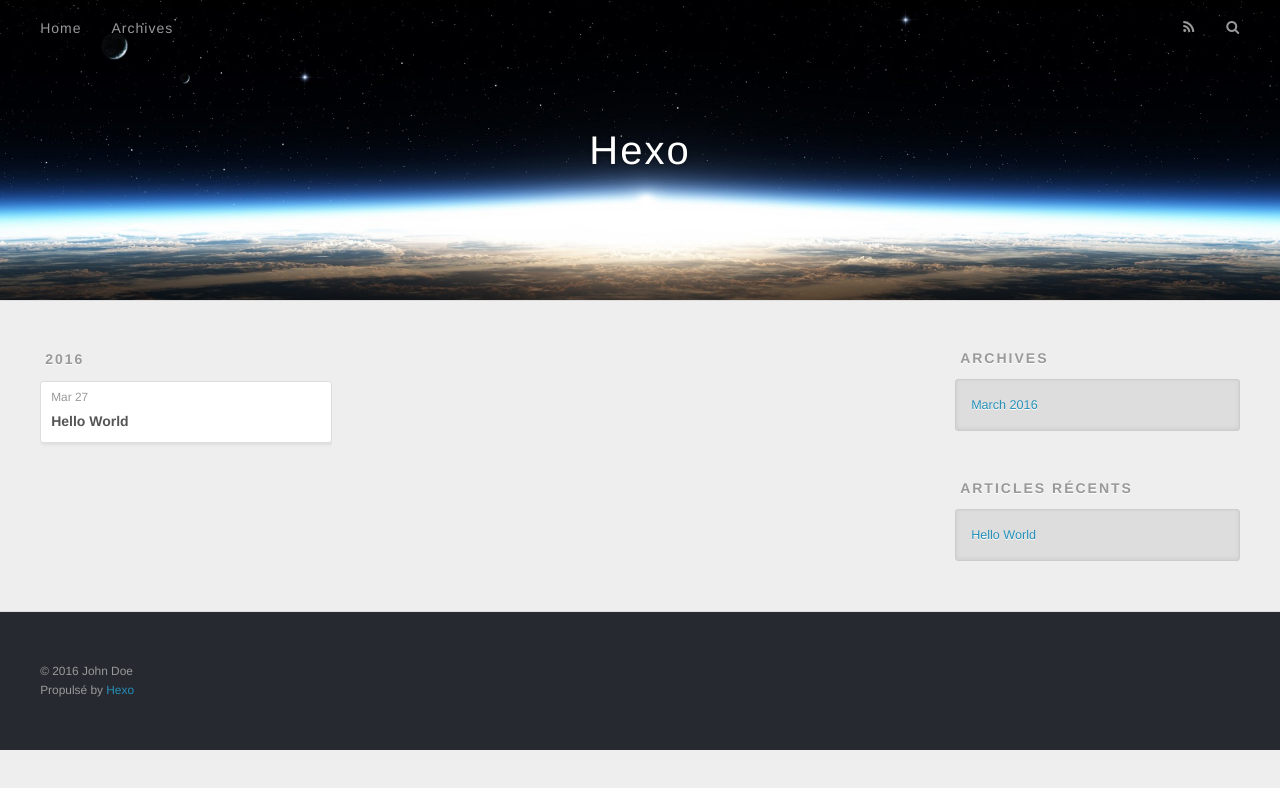
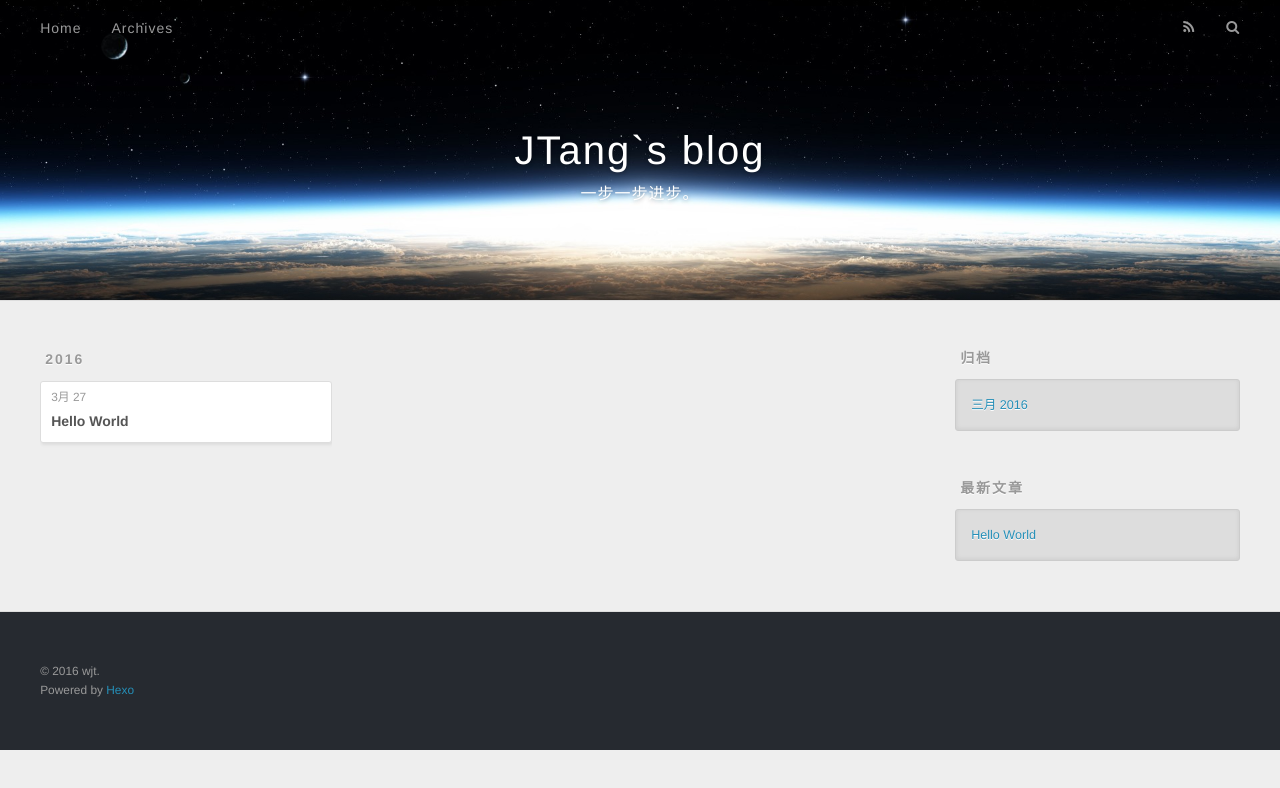
Before and after one commit to wjtang/wjtang.github.io, a plain HTML site: page archives/2016/03/index.html in a window 1280 px wide. Drawn offline with nearby package versions, Linux system fonts and the light colour scheme.

Commit message:
Site updated: 2016-03-28 12:46:24

```diff
--- a/archives/2016/03/index.html
+++ b/archives/2016/03/index.html
@@ -3,19 +3,19 @@
 <head>
   <meta charset="utf-8">
 
-  <title>Archives: 2016/3 | Hexo</title>
+  <title>归档: 2016/3 | JTang`s blog</title>
   <meta name="viewport" content="width=device-width, initial-scale=1, maximum-scale=1">
-  <meta name="description">
+  <meta name="description" content="IT,悬疑 恐怖电影,music。">
 <meta property="og:type" content="website">
-<meta property="og:title" content="Hexo">
+<meta property="og:title" content="JTang`s blog">
 <meta property="og:url" content="http://yoursite.com/archives/2016/03/index.html">
-<meta property="og:site_name" content="Hexo">
-<meta property="og:description">
+<meta property="og:site_name" content="JTang`s blog">
+<meta property="og:description" content="IT,悬疑 恐怖电影,music。">
 <meta name="twitter:card" content="summary">
-<meta name="twitter:title" content="Hexo">
-<meta name="twitter:description">
+<meta name="twitter:title" content="JTang`s blog">
+<meta name="twitter:description" content="IT,悬疑 恐怖电影,music。">
 
-    <link rel="alternate" href="/atom.xml" title="Hexo" type="application/atom+xml">
+    <link rel="alternate" href="/atom.xml" title="JTang`s blog" type="application/atom+xml">
 
 
     <link rel="icon" href="/favicon.png">
@@ -36,8 +36,12 @@
   <div id="header-outer" class="outer">
     <div id="header-title" class="inner">
       <h1 id="logo-wrap">
-        <a href="/" id="logo">Hexo</a>
+        <a href="/" id="logo">JTang`s blog</a>
       </h1>
+
+        <h2 id="subtitle-wrap">
+          <a href="/" id="subtitle">一步一步进步。</a>
+        </h2>
 
     </div>
     <div id="header-inner" class="inner">
@@ -51,9 +55,9 @@
       </nav>
       <nav id="sub-nav">
 
-          <a id="nav-rss-link" class="nav-icon" href="/atom.xml" title="Flux RSS"></a>
+          <a id="nav-rss-link" class="nav-icon" href="/atom.xml" title="RSS Feed"></a>
 
-        <a id="nav-search-btn" class="nav-icon" title="Rechercher"></a>
+        <a id="nav-search-btn" class="nav-icon" title="搜索"></a>
       </nav>
       <div id="search-form-wrap">
         <form action="//google.com/search" method="get" accept-charset="UTF-8" class="search-form"><input type="search" name="q" results="0" class="search-form-input" placeholder="Search"><button type="submit" class="search-form-submit">&#xF002;</button><input type="hidden" name="sitesearch" value="http://yoursite.com"></form>
@@ -79,7 +83,7 @@
   <div class="archive-article-inner">
     <header class="archive-article-header">
       <a href="/2016/03/27/hello-world/" class="archive-article-date">
-  <time datetime="2016-03-27T11:22:02.711Z" itemprop="datePublished">Mar 27</time>
+  <time datetime="2016-03-27T11:22:02.711Z" itemprop="datePublished">3月 27</time>
 </a>
 
 
@@ -110,9 +114,9 @@
 
 
   <div class="widget-wrap">
-    <h3 class="widget-title">Archives</h3>
+    <h3 class="widget-title">归档</h3>
     <div class="widget">
-      <ul class="archive-list"><li class="archive-list-item"><a class="archive-list-link" href="/archives/2016/03/">March 2016</a></li></ul>
+      <ul class="archive-list"><li class="archive-list-item"><a class="archive-list-link" href="/archives/2016/03/">三月 2016</a></li></ul>
     </div>
   </div>
 
@@ -120,7 +124,7 @@
 
 
   <div class="widget-wrap">
-    <h3 class="widget-title">Articles récents</h3>
+    <h3 class="widget-title">最新文章</h3>
     <div class="widget">
       <ul>
 
@@ -140,8 +144,8 @@
 
   <div class="outer">
     <div id="footer-info" class="inner">
-      &copy; 2016 John Doe<br>
-      Propulsé by <a href="http://hexo.io/" target="_blank">Hexo</a>
+      &copy; 2016 wjt.<br>
+      Powered by <a href="http://hexo.io/" target="_blank">Hexo</a>
     </div>
   </div>
 </footer>
```
Also changed, not shown: 2016/03/27/hello-world/index.html (+16 -12 lines), archives/2016/index.html (+21 -17 lines), archives/index.html (+21 -17 lines), index.html (+21 -17 lines).
